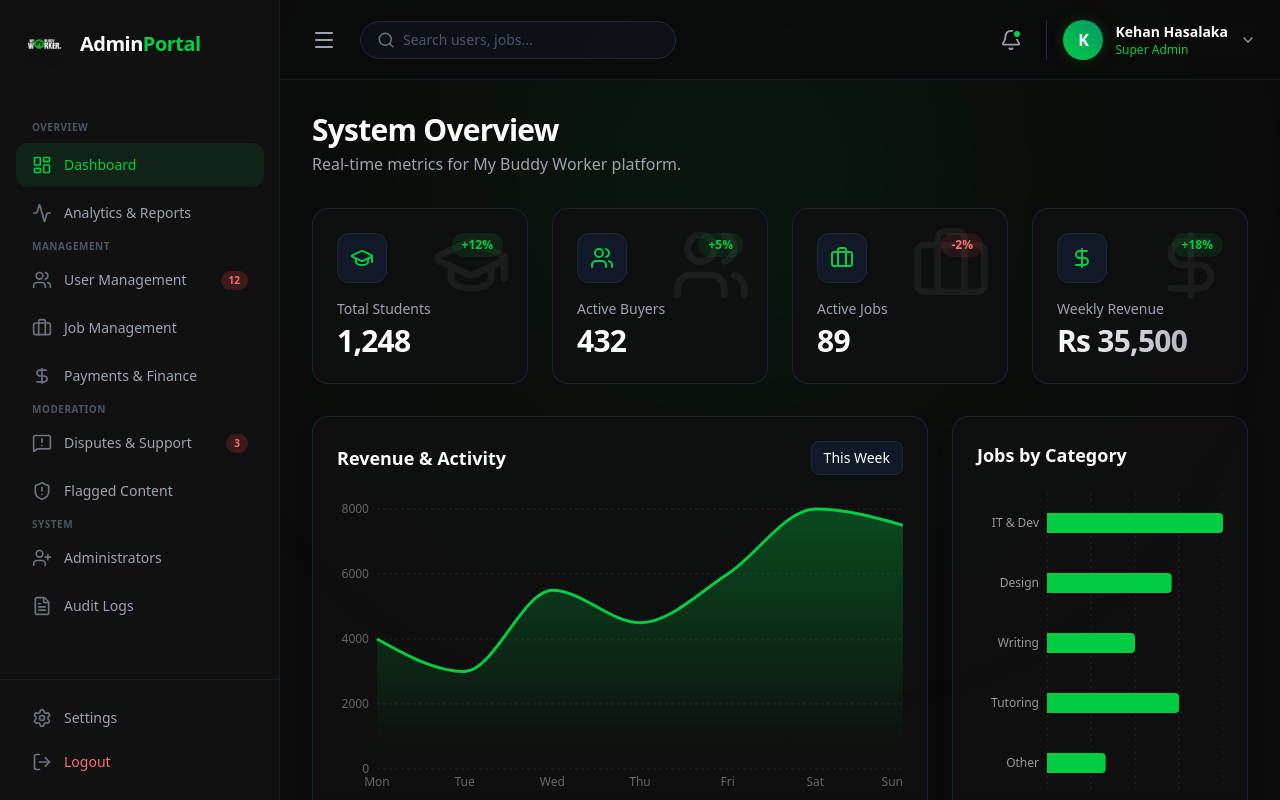
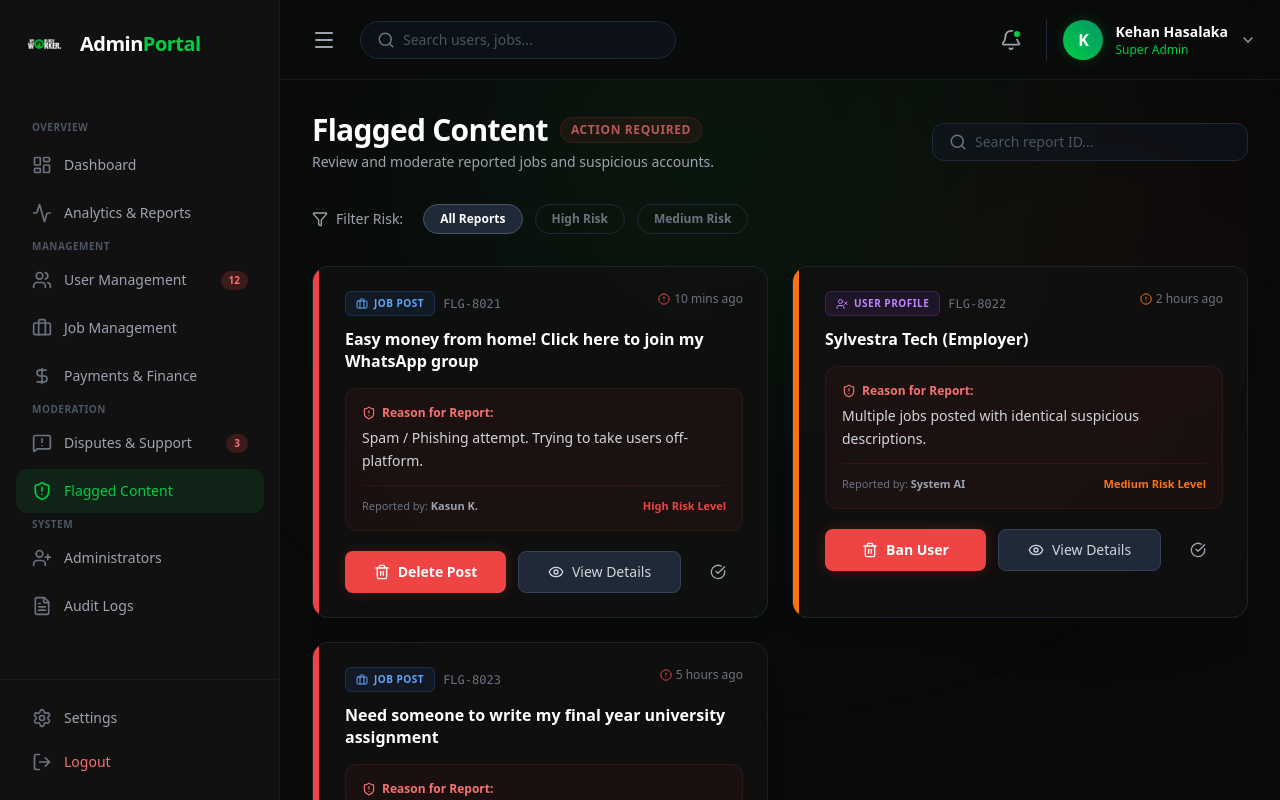
Before and after one commit to Hasalawa/my-buddy-worker, a React (Vite) app in the folder apps/my-buddy-admin/: page /flagged in a window 1280 px wide. Before the commit this address led to /dashboard. Built offline with nearby package versions, Linux system fonts and the light colour scheme.

Commit message:
feat: add Flagged page for moderating reported content and integrate into routing

```diff
--- a/apps/my-buddy-admin/src/App.tsx
+++ b/apps/my-buddy-admin/src/App.tsx
@@ -7,6 +7,7 @@ import Users from "./pages/Users";
 import Jobs from "./pages/Jobs";
 import Finance from "./pages/Finance";
 import Support from "./pages/Support";
+import Flagged from "./pages/Flagged";
 
 function App() {
   return (
@@ -23,6 +24,7 @@ function App() {
           <Route path="/jobs" element={<Jobs />} />
           <Route path="/finance" element={<Finance />} />
           <Route path="/support" element={<Support />} />
+          <Route path="/flagged" element={<Flagged />} />
           {/* ඉස්සරහට හදන pages මෙතනට දාන්න */}
           <Route path="/students" element={<div className="text-white">Students Page Coming Soon...</div>} />
         </Route>
--- a/apps/my-buddy-admin/src/pages/Flagged.tsx
+++ b/apps/my-buddy-admin/src/pages/Flagged.tsx
@@ -0,0 +1,171 @@
+import { useState } from 'react';
+import { motion, AnimatePresence, type Variants } from 'framer-motion';
+import {
+  ShieldAlert, Search, Trash2,
+  CheckCircle, Eye, UserX, AlertOctagon, Filter, Briefcase
+} from 'lucide-react';
+
+const containerVariants: Variants = {
+  hidden: { opacity: 0 },
+  show: { opacity: 1, transition: { staggerChildren: 0.1 } }
+};
+
+const itemVariants: Variants = {
+  hidden: { opacity: 0, y: 15 },
+  show: { opacity: 1, y: 0, transition: { duration: 0.4, ease: "easeOut" } }
+};
+
+// --- Dummy Data ---
+const flaggedItems = [
+  {
+    id: 'FLG-8021',
+    type: 'Job Post',
+    title: 'Easy money from home! Click here to join my WhatsApp group',
+    reportedBy: 'Kasun K.',
+    reason: 'Spam / Phishing attempt. Trying to take users off-platform.',
+    date: '10 mins ago',
+    risk: 'High'
+  },
+  {
+    id: 'FLG-8022',
+    type: 'User Profile',
+    title: 'Sylvestra Tech (Employer)',
+    reportedBy: 'System AI',
+    reason: 'Multiple jobs posted with identical suspicious descriptions.',
+    date: '2 hours ago',
+    risk: 'Medium'
+  },
+  {
+    id: 'FLG-8023',
+    type: 'Job Post',
+    title: 'Need someone to write my final year university assignment',
+    reportedBy: 'Nethmi S.',
+    reason: 'Academic Dishonesty. Violates terms of service.',
+    date: '5 hours ago',
+    risk: 'High'
+  },
+];
+
+export default function Flagged() {
+  const [filter, setFilter] = useState<'All' | 'High' | 'Medium'>('All');
+
+  const filteredItems = flaggedItems.filter(item => filter === 'All' || item.risk === filter);
+
+  return (
+    <div className="w-full relative overflow-x-clip pb-10">
+      {/* Red/Orange Warning Glow Background */}
+      <div className="absolute top-0 right-[-5%] w-[400px] h-[400px] bg-red-500/5 rounded-full blur-[120px] pointer-events-none -z-10" />
+
+      <motion.div variants={containerVariants} initial="hidden" animate="show" className="max-w-7xl mx-auto w-full space-y-8">
+
+        {/* Header */}
+        <motion.div variants={itemVariants} className="flex flex-col sm:flex-row justify-between items-start sm:items-center gap-4">
+          <div>
+            <h1 className="text-2xl sm:text-3xl font-bold tracking-tight text-white flex items-center gap-3">
+              Flagged Content
+              <span className="px-2.5 py-1 rounded-full bg-red-500/10 border border-red-500/20 text-red-400 text-xs font-semibold uppercase tracking-wider animate-pulse">
+                Action Required
+              </span>
+            </h1>
+            <p className="text-gray-400 mt-1 text-sm">Review and moderate reported jobs and suspicious accounts.</p>
+          </div>
+
+          <div className="flex items-center gap-2 bg-gray-900/50 border border-gray-800 rounded-xl px-4 py-2 w-full sm:w-auto">
+            <Search size={18} className="text-gray-500" />
+            <input type="text" placeholder="Search report ID..." className="bg-transparent border-none outline-none text-sm w-full sm:w-64 placeholder:text-gray-600 text-white" />
+          </div>
+        </motion.div>
+
+        {/* Filters */}
+        <motion.div variants={itemVariants} className="flex items-center gap-3">
+          <div className="flex items-center gap-2 text-sm text-gray-400 mr-2">
+            <Filter size={16} /> Filter Risk:
+          </div>
+          <FilterButton active={filter === 'All'} onClick={() => setFilter('All')} label="All Reports" />
+          <FilterButton active={filter === 'High'} onClick={() => setFilter('High')} label="High Risk" colorClass="text-red-400" />
+          <FilterButton active={filter === 'Medium'} onClick={() => setFilter('Medium')} label="Medium Risk" colorClass="text-orange-400" />
+        </motion.div>
+
+        {/* Content Grid */}
+        <motion.div variants={itemVariants} className="grid grid-cols-1 lg:grid-cols-2 gap-6">
+          <AnimatePresence>
+            {filteredItems.map(item => (
+              <motion.div
+                key={item.id}
+                layout
+                initial={{ opacity: 0, scale: 0.95 }}
+                animate={{ opacity: 1, scale: 1 }}
+                exit={{ opacity: 0, scale: 0.95 }}
+                transition={{ duration: 0.2 }}
+                className="bg-[#111111]/80 border border-gray-800/80 rounded-2xl p-6 backdrop-blur-sm shadow-xl relative overflow-hidden group"
+              >
+                {/* Risk Indicator line */}
+                <div className={`absolute top-0 left-0 w-1.5 h-full ${item.risk === 'High' ? 'bg-red-500' : 'bg-orange-500'}`} />
+
+                <div className="pl-2">
+                  <div className="flex justify-between items-start mb-3">
+                    <div className="flex items-center gap-2">
+                      <span className={`flex items-center gap-1.5 px-2.5 py-1 rounded-md text-[10px] font-bold uppercase tracking-wider border ${
+                        item.type === 'Job Post' ? 'bg-blue-500/10 text-blue-400 border-blue-500/20' : 'bg-purple-500/10 text-purple-400 border-purple-500/20'
+                      }`}>
+                        {item.type === 'Job Post' ? <Briefcase size={12} /> : <UserX size={12} />}
+                        {item.type}
+                      </span>
+                      <span className="text-xs font-mono text-gray-500">{item.id}</span>
+                    </div>
+                    <span className="text-xs text-gray-500 flex items-center gap-1"><AlertOctagon size={12} className={item.risk === 'High' ? 'text-red-500' : 'text-orange-500'} /> {item.date}</span>
+                  </div>
+
+                  <h4 className="text-base font-semibold text-white mb-4 leading-snug">{item.title}</h4>
+
+                  {/* Reason Box */}
+                  <div className="bg-red-500/5 border border-red-500/10 rounded-xl p-4 mb-5">
+                    <p className="text-xs text-red-400 font-bold mb-1.5 flex items-center gap-1.5">
+                      <ShieldAlert size={14} /> Reason for Report:
+                    </p>
+                    <p className="text-sm text-gray-300 leading-relaxed">{item.reason}</p>
+                    <div className="mt-3 pt-3 border-t border-red-500/10 flex justify-between items-center text-[11px] text-gray-500">
+                      <span>Reported by: <strong className="text-gray-400">{item.reportedBy}</strong></span>
+                      <span className={`font-bold ${item.risk === 'High' ? 'text-red-500' : 'text-orange-500'}`}>{item.risk} Risk Level</span>
+                    </div>
+                  </div>
+
+                  {/* Action Buttons */}
+                  <div className="flex flex-wrap sm:flex-nowrap gap-3">
+                    <button className="flex-1 flex items-center justify-center gap-2 py-2.5 bg-red-500 hover:bg-red-600 text-white rounded-lg transition-colors text-xs sm:text-sm font-bold shadow-[0_0_15px_rgba(239,68,68,0.2)]">
+                      <Trash2 size={16} />
+                      {item.type === 'Job Post' ? 'Delete Post' : 'Ban User'}
+                    </button>
+                    <button className="flex-1 flex items-center justify-center gap-2 py-2.5 bg-gray-800 hover:bg-gray-700 text-gray-300 border border-gray-700 rounded-lg transition-colors text-xs sm:text-sm font-medium">
+                      <Eye size={16} /> View Details
+                    </button>
+                    <button className="w-full sm:w-auto flex items-center justify-center gap-2 py-2.5 px-4 bg-transparent hover:bg-emerald-500/10 text-gray-400 hover:text-emerald-400 border border-transparent hover:border-emerald-500/20 rounded-lg transition-colors text-xs sm:text-sm font-medium" title="Dismiss Report">
+                      <CheckCircle size={16} /> <span className="sm:hidden">Dismiss</span>
+                    </button>
+                  </div>
+                </div>
+              </motion.div>
+            ))}
+          </AnimatePresence>
+        </motion.div>
+
+      </motion.div>
+    </div>
+  );
+}
+
+// --- Reusable Filter Button ---
+function FilterButton({ active, onClick, label, colorClass = "text-white" }: any) {
+  return (
+    <button
+      onClick={onClick}
+      className={`px-4 py-1.5 rounded-full text-xs font-bold transition-all border ${
+        active
+          ? `bg-gray-800 border-gray-600 ${colorClass}`
+          : 'bg-transparent border-gray-800 text-gray-500 hover:border-gray-700 hover:text-gray-300'
+      }`}
+    >
+      {label}
+    </button>
+  );
+}
```
